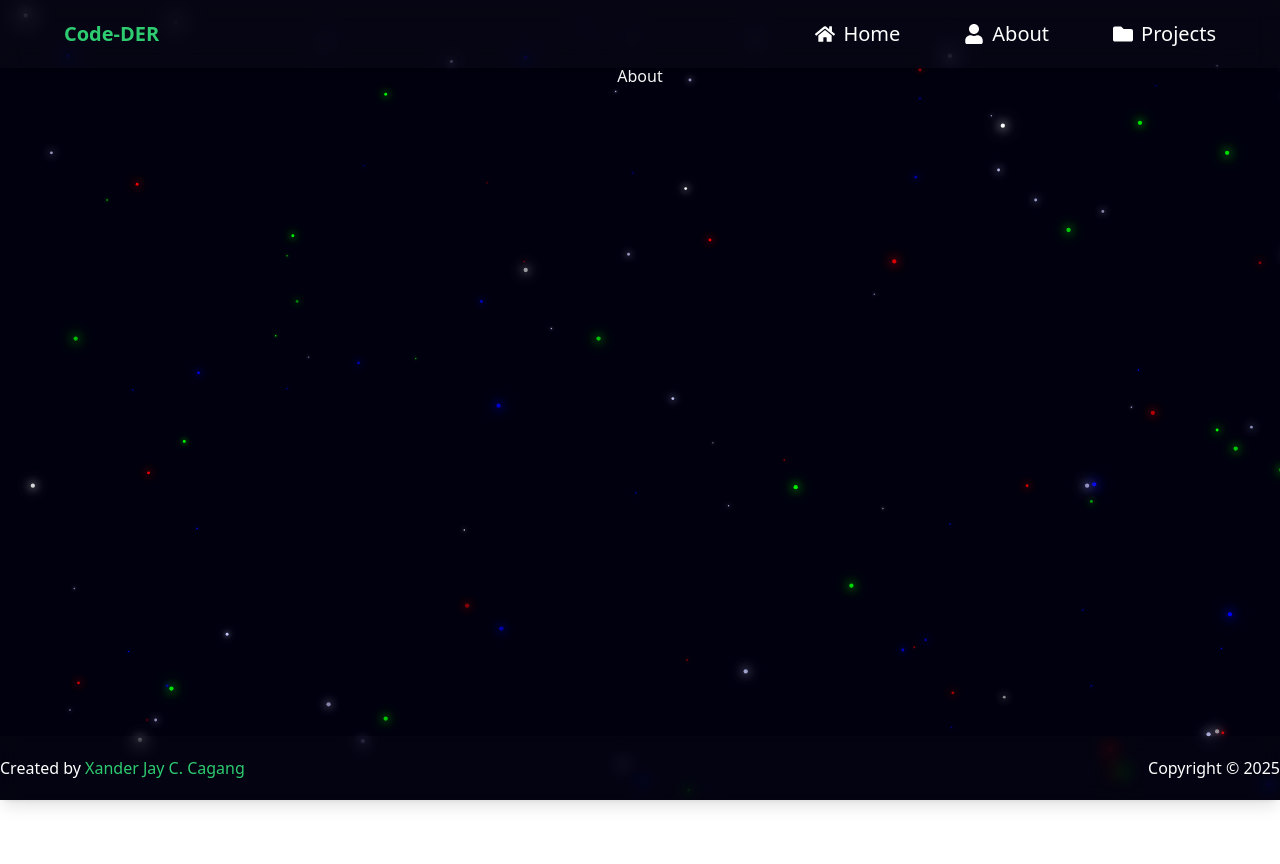
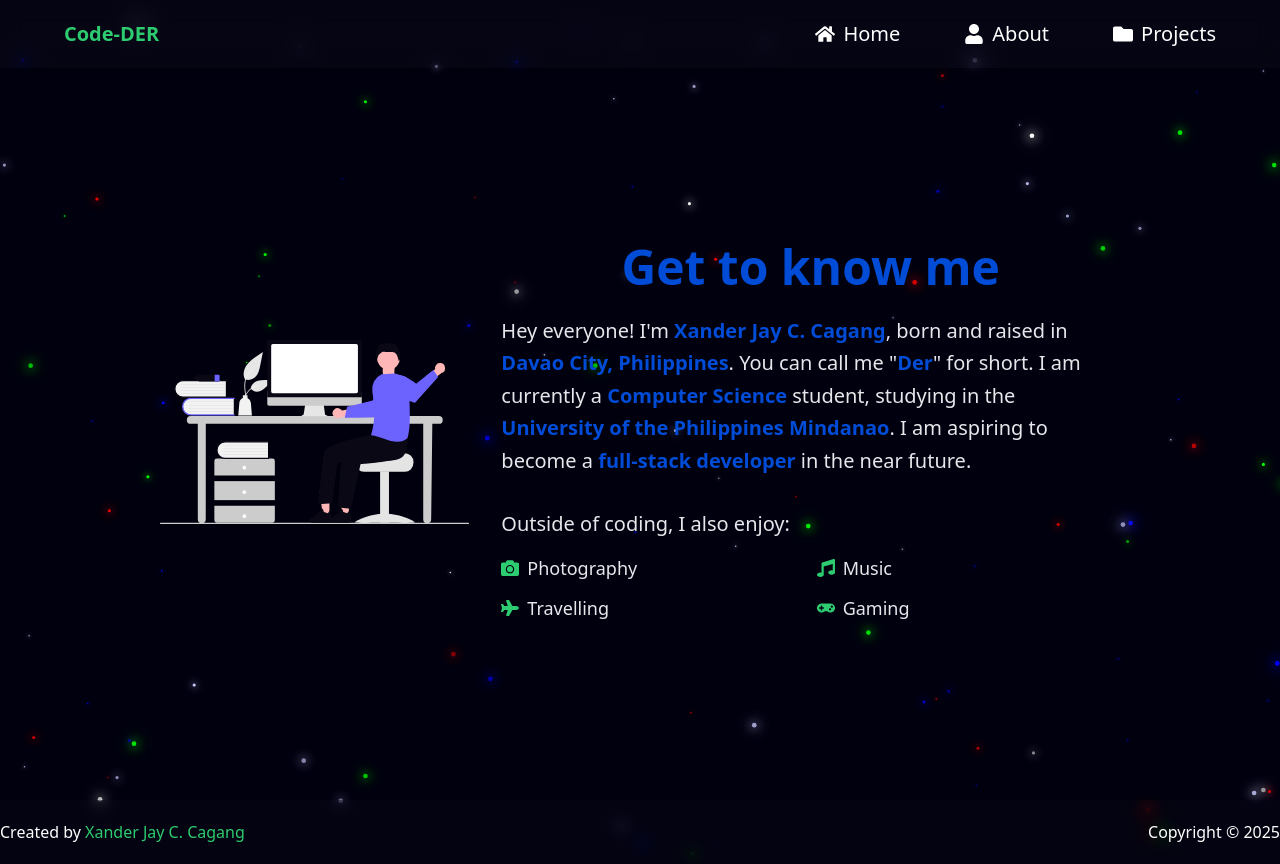
Before and after one commit to Code-DER/Xander-Jay-Cagang-Portfolio, a React (Vite) app in the folder my-portfolio/: page /about in a window 1280 px wide. Before the commit the page ends 800 px from the top, so only its background shows below. Built offline with nearby package versions, Linux system fonts and the light colour scheme.

Commit message:
feat: about page intro section

```diff
--- a/my-portfolio/src/components/About.jsx
+++ b/my-portfolio/src/components/About.jsx
@@ -1,7 +1,92 @@
+import { motion } from "framer-motion";
+import developer from "../assets/developer.svg";
+import { FaCamera, FaGamepad, FaMusic, FaPlane } from "react-icons/fa";
+
 export default function About() {
     return (
         <>
-            <h1>About</h1>
+            {/* Get to know info */}
+            <motion.section
+                className="min-h-[calc(100vh-4rem)] flex-1 flex flex-col md:flex-row items-center justify-center md:justify-between text-center md:text-left gap-8 px-20"
+                initial={{ opacity: 0, x: -50 }}
+                animate={{ opacity: 1, x: 0 }}
+                transition={{ duration: 0.5 }}
+            >
+                {/* Image Area */}
+                <motion.div
+                    className="flex-1 flex justify-center basis-1/3"
+                    initial={{ opacity: 0, scale: 0.9 }}
+                    animate={{ opacity: 1, scale: 1 }}
+                    transition={{ duration: 0.6, delay: 0.2 }}
+                >
+                    <motion.img
+                        src={developer}
+                        alt="Developer"
+                        className="w-72 md:w-80 h-auto drop-shadow-lg hover:scale-105 transition-transform duration-300"
+                    />
+                </motion.div>
+
+                {/* Text Area */}
+                <motion.div
+                    initial={{ opacity: 0, y: 30 }}
+                    animate={{ opacity: 1, y: 0 }}
+                    transition={{ duration: 0.6, delay: 0.2 }}
+                    className="flex-1 basis-2/3 max-w-2xl space-y-6 text-gray-200"
+                >
+                    <h1 className="text-4xl md:text-5xl font-extrabold text-[#004CD7] text-center mb-6">
+                        Get to know me
+                    </h1>
+                    <div className="text-lg md:text-xl leading-relaxed text-gray-200">
+                        <p className="text-lg md:text-xl leading-relaxed">
+                            Hey everyone! I'm {" "}
+                            <span className="font-semibold text-[#004CD7]">
+                                Xander Jay C. Cagang
+                            </span>, born and raised in {" "}
+                            <span className="font-semibold text-[#004CD7]">
+                                Davao City, Philippines
+                            </span>. You can call me
+                            "<span className="font-semibold text-[#004CD7]">
+                                Der
+                            </span>" for short. I am currently a {" "}
+                            <span className="font-semibold text-[#004CD7]">
+                                Computer Science
+                            </span> student, studying in the {" "}
+                            <span className="font-semibold text-[#004CD7]">
+                                University of the Philippines Mindanao
+                            </span>. I am aspiring to become a {" "}
+                            <span className="font-semibold text-[#004CD7]">
+                                full-stack developer
+                            </span> in the near future.
+                        </p>
+                        <br/>
+                        <p className="text-lg md:text-xl">Outside of coding, I also enjoy:</p>
+                        <ul className="grid grid-cols-2 gap-3 pt-4 text-lg">
+                            <li className="flex items-center gap-2">
+                                <FaCamera className="text-[#2ECC71]"/> Photography
+                            </li>
+                            <li className="flex items-center gap-2">
+                                <FaMusic className="text-[#2ECC71]"/> Music
+                            </li>
+                            <li className="flex items-center gap-2">
+                                <FaPlane className="text-[#2ECC71]"/> Travelling
+                            </li>
+                            <li className="flex items-center gap-2">
+                                <FaGamepad className="text-[#2ECC71]"/> Gaming
+                            </li>
+                        </ul>
+                    </div>
+                </motion.div>
+            </motion.section>
+
+            {/* Skillset */}
+            <motion.section>
+
+            </motion.section>
+
+            {/* Tech Stack */}
+            <motion.section>
+
+            </motion.section>
         </>
     );
 }
```
Also changed, not shown: my-portfolio/src/assets/developer.svg (added).
